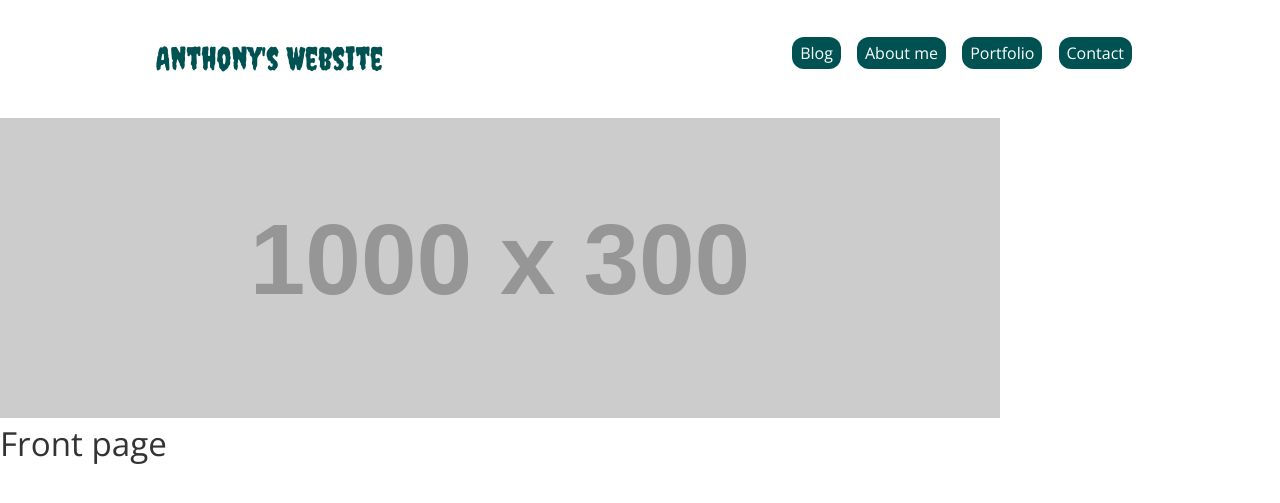
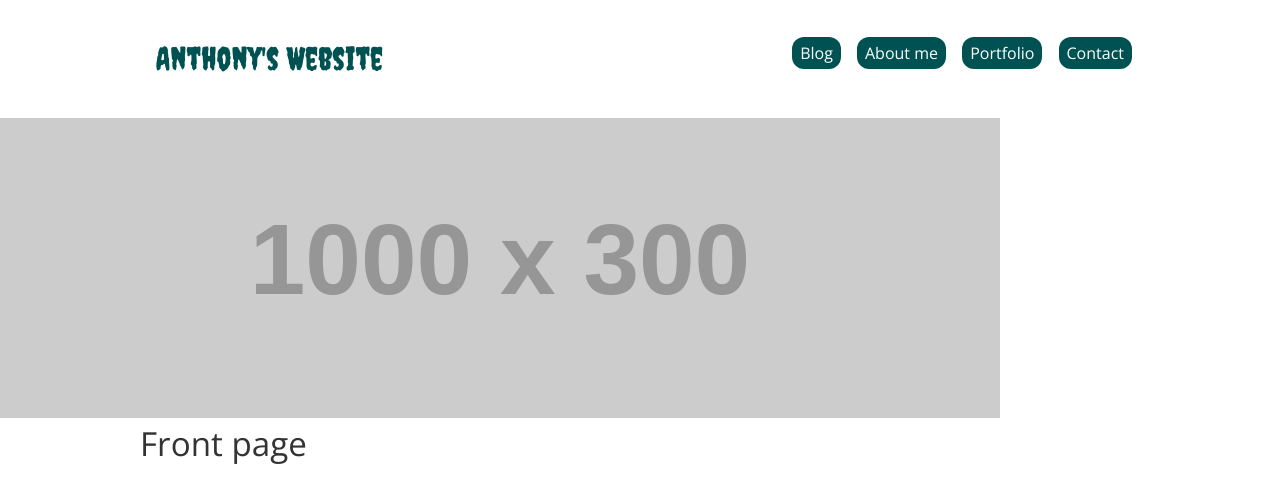
Before and after one commit to theanthonypage/theanthonypage.github.io, a Jekyll site: the page built from front-page.html, in a window 1280 px wide. Shown: the top 503 px of the page. Built offline with Jekyll 4.4.1, drawn with Linux system fonts in a browser that asks for light colours.

Commit message:
wrapped layout content in proper tags

```diff
--- a/_layouts/default.html
+++ b/_layouts/default.html
@@ -1,5 +1,11 @@
 {% include head.html %}
 {% include header.html %}
+
+ <div class="main-content">
+ <div class="container">
 {{ content }}
+</div>
+</div>
+
 <p>Did this work?</p>
 {% include footer.html %}
--- a/_layouts/front-page.html
+++ b/_layouts/front-page.html
@@ -1,6 +1,10 @@
 {% include head.html %}
 {% include header.html %}
 <img src="http://placehold.it/1000X300" alt "placeholder">
+ <div class="main-content">
+ <div class="container">
 {{ content }}
+</div>
+</div>
 
 {% include footer.html %}
--- a/_layouts/post.html
+++ b/_layouts/post.html
@@ -2,5 +2,9 @@
 {% include header.html %}
 {% if page.image %}<img src="{{page.image}}" alt="">{% else %} Nope, no image.{% endif %}
 <h1>Blog post: {{page.title}}</h1>
+ <div class="main-content">
+ <div class="container">
 {{ content }}
+</div>
+</div>
 {% include footer.html %}
```
